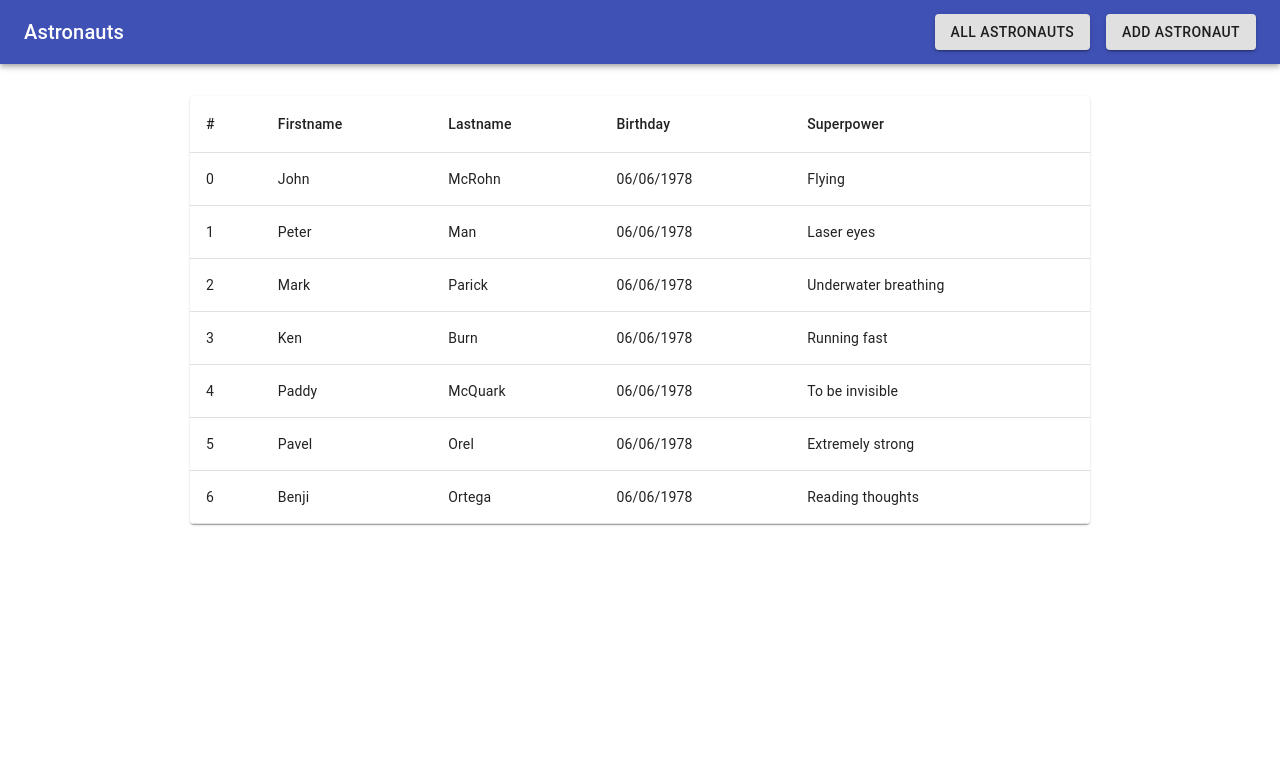
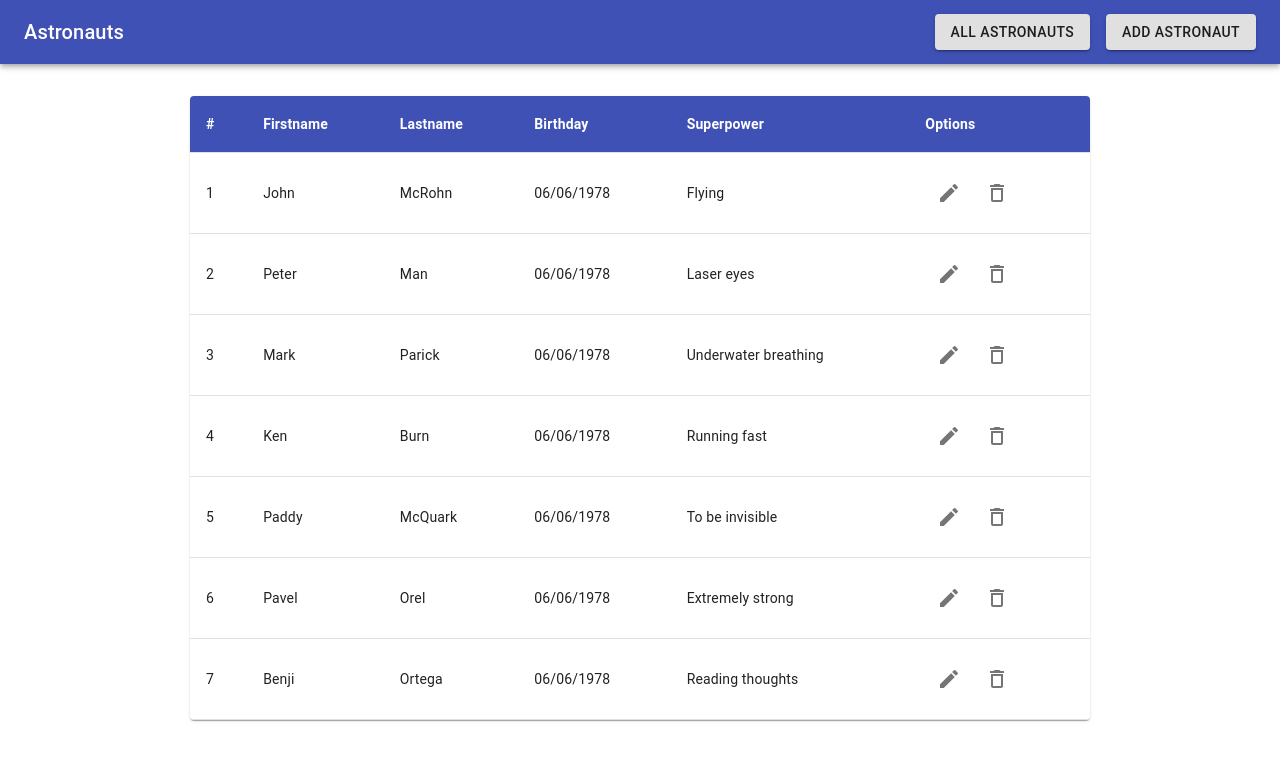
Before and after one commit to samueldusek/astronauts-2-front-end, a React (Create React App) app: page / in a window 1280 px wide. Shown: the top 760 px of the page. Built offline with nearby package versions, Linux system fonts and the light colour scheme.

Commit message:
add delete and edit icons

```diff
--- a/package.json
+++ b/package.json
@@ -4,6 +4,7 @@
   "private": true,
   "dependencies": {
     "@material-ui/core": "^4.12.2",
+    "@material-ui/icons": "^4.11.2",
     "@material-ui/pickers": "^3.3.10",
     "@testing-library/jest-dom": "^5.14.1",
     "@testing-library/react": "^11.2.7",
--- a/src/AstronautsList.js
+++ b/src/AstronautsList.js
@@ -8,6 +8,9 @@ import TableHead from "@material-ui/core/TableHead";
 import TableRow from "@material-ui/core/TableRow";
 import Paper from "@material-ui/core/Paper";
 import Container from "@material-ui/core/Container";
+import IconButton from "@material-ui/core/IconButton";
+import DeleteOutlineIcon from "@material-ui/icons/DeleteOutline";
+import EditIcon from "@material-ui/icons/Edit";
 
 const useStyles = makeStyles({
   table: {
@@ -18,29 +21,44 @@ const useStyles = makeStyles({
     margin: "auto",
     marginTop: "2rem",
   },
+  tableHeader: {
+    backgroundColor: "#3f51b5",
+  },
+  tableHeaderCell: {
+    color: "white",
+    fontWeight: "bold",
+  },
 });
 
 function AstronautsList({ astronauts }) {
   const classes = useStyles();
   return (
-    <div>
     <Container>
       <TableContainer component={Paper} className={classes.tableContainer}>
         <Table className={classes.table} aria-label="simple table">
-            <TableHead>
+          <TableHead className={classes.tableHeader}>
             <TableRow>
-                <TableCell>#</TableCell>
-                <TableCell>Firstname</TableCell>
-                <TableCell>Lastname</TableCell>
-                <TableCell>Birthday</TableCell>
-                <TableCell>Superpower</TableCell>
+              <TableCell className={classes.tableHeaderCell}>#</TableCell>
+              <TableCell className={classes.tableHeaderCell}>
+                Firstname
+              </TableCell>
+              <TableCell className={classes.tableHeaderCell}>
+                Lastname
+              </TableCell>
+              <TableCell className={classes.tableHeaderCell}>
+                Birthday
+              </TableCell>
+              <TableCell className={classes.tableHeaderCell}>
+                Superpower
+              </TableCell>
+              <TableCell className={classes.tableHeaderCell}>Options</TableCell>
             </TableRow>
           </TableHead>
           <TableBody>
             {astronauts.map((astronaut, index) => (
-                <TableRow key={astronaut.id}>
+              <TableRow key={astronaut.id} hover>
                 <TableCell component="th" scope="row">
-                    {index}
+                  {index + 1}
                 </TableCell>
                 <TableCell>{astronaut.firstname}</TableCell>
                 <TableCell>{astronaut.lastname}</TableCell>
@@ -52,13 +70,20 @@ function AstronautsList({ astronauts }) {
                     .slice(0, 10)}
                 </TableCell>
                 <TableCell>{astronaut.superpower}</TableCell>
+                <TableCell>
+                  <IconButton aria-label="edit">
+                    <EditIcon />
+                  </IconButton>
+                  <IconButton aria-label="delete">
+                    <DeleteOutlineIcon />
+                  </IconButton>
+                </TableCell>
               </TableRow>
             ))}
           </TableBody>
         </Table>
       </TableContainer>
     </Container>
-    </div>
   );
 }
 
```
Also changed, not shown: 1 other file (tests, documents, lock files or other folders). Lines whose indentation alone changed are shown as unchanged.
